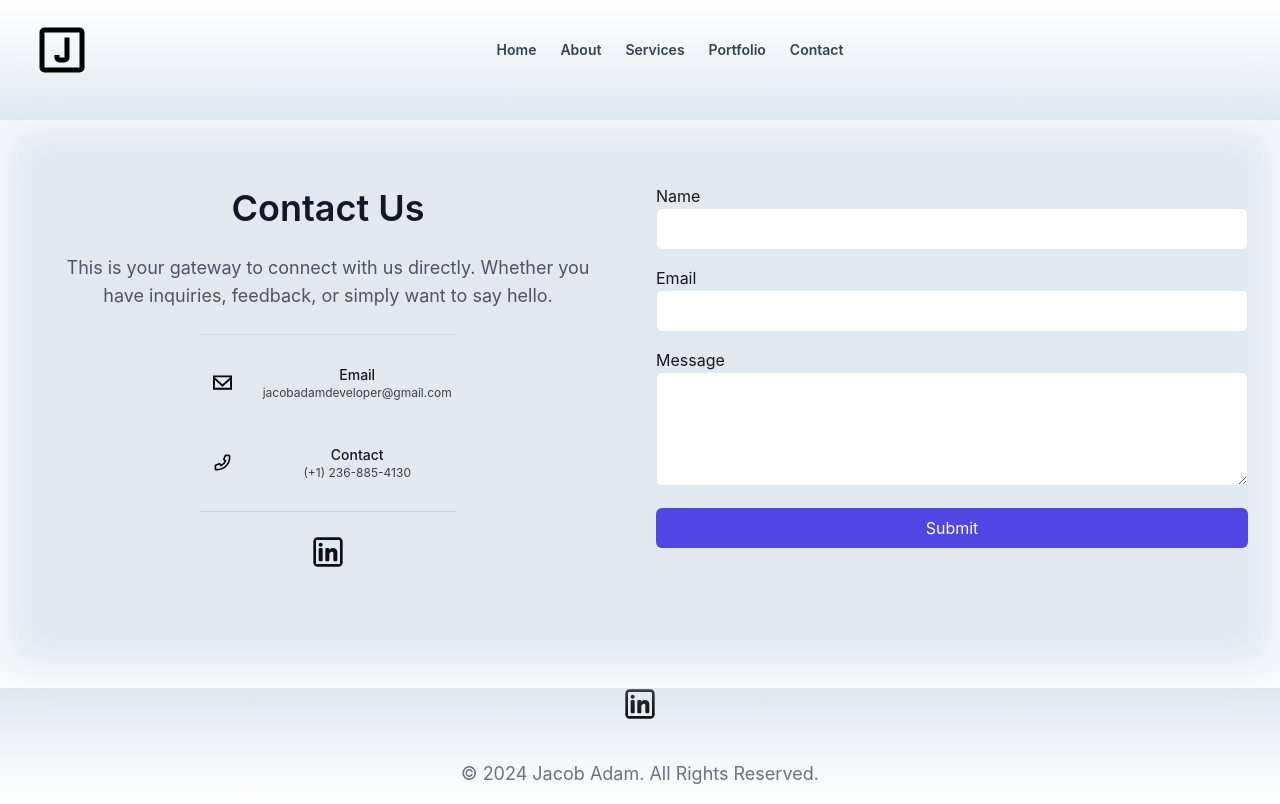
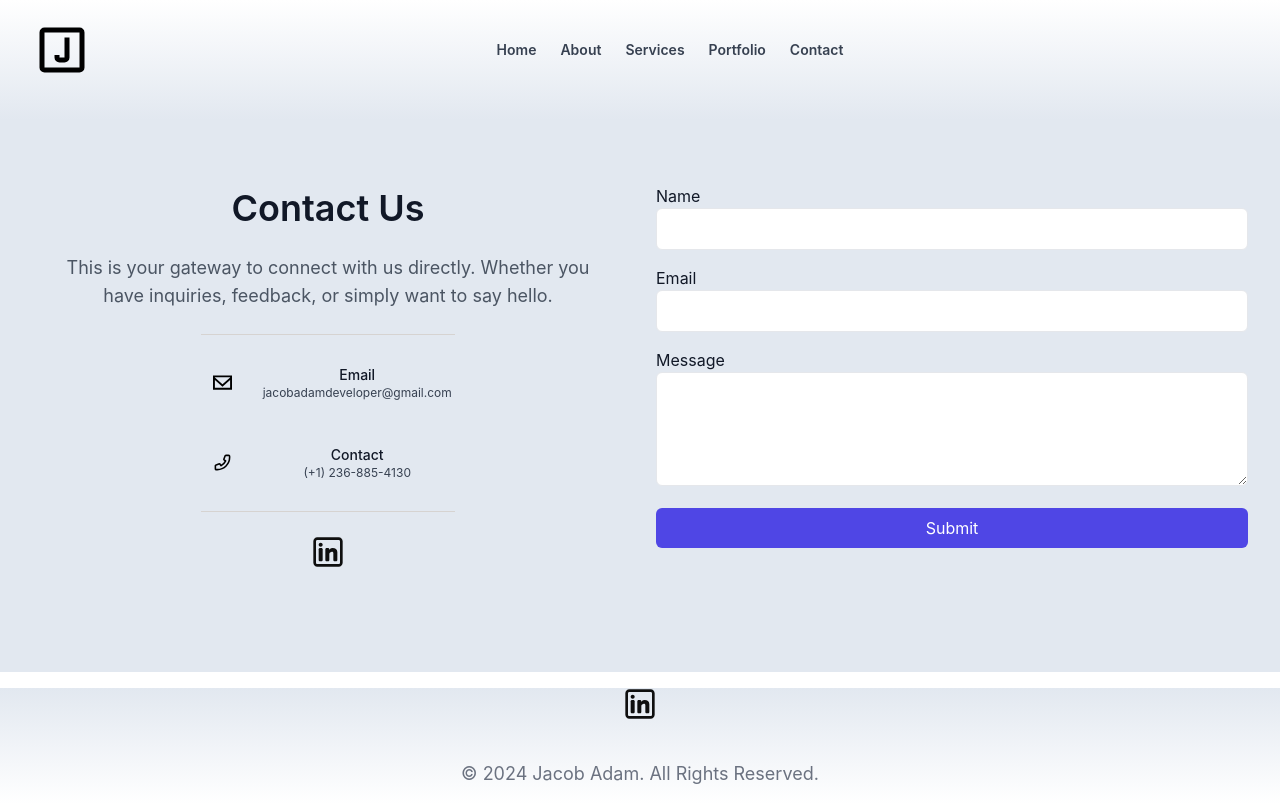
Before and after one commit to jacobadam/jacobadamdeveloper, a React (Create React App) app: page /contact in a window 1280 px wide. Built offline with nearby package versions, Linux system fonts and the light colour scheme.

Commit message:
fix bg styling to fill component

```diff
--- a/src/Contact.js
+++ b/src/Contact.js
@@ -2,10 +2,7 @@ import React from "react";
 
 export default function Contact() {
   return (
-    <div className="relative">
-      <div className="absolute inset-0 blur-xl bg-slate-200"></div>
-
-      <section className="py-16 relative">
+    <section className="py-16 bg-slate-200 flex-grow">
       <div className="mx-auto max-w-7xl px-4 sm:px-6 lg:px-8">
         <div className="grid lg:grid-cols-2 grid-cols-1 gap-8 lg:items-start items-center lg:justify-start justify-center">
           <div className="flex flex-col items-center text-center px-4 sm:px-6">
@@ -13,8 +10,8 @@ export default function Contact() {
               Contact Us
             </h2>
             <p className="text-gray-600 text-lg font-normal pb-6">
-                This is your gateway to connect with us directly. Whether you
-                have inquiries, feedback, or simply want to say hello.
+              This is your gateway to connect with us directly. Whether you have
+              inquiries, feedback, or simply want to say hello.
             </p>
             <div className="py-6 border-y border-stone-300 text-center">
               <div className="flex items-center gap-4">
@@ -41,9 +38,7 @@ export default function Contact() {
                   />
                 </div>
                 <div className="flex flex-col items-center w-full">
-                    <h6 className="text-gray-900 text-sm font-medium">
-                      Contact
-                    </h6>
+                  <h6 className="text-gray-900 text-sm font-medium">Contact</h6>
                   <p className="text-gray-700 text-xs font-normal text-center">
                     (+1) 236-885-4130
                   </p>
@@ -113,6 +108,5 @@ export default function Contact() {
         </div>
       </div>
     </section>
-    </div>
   );
 }
```
Lines whose indentation alone changed are shown as unchanged.
